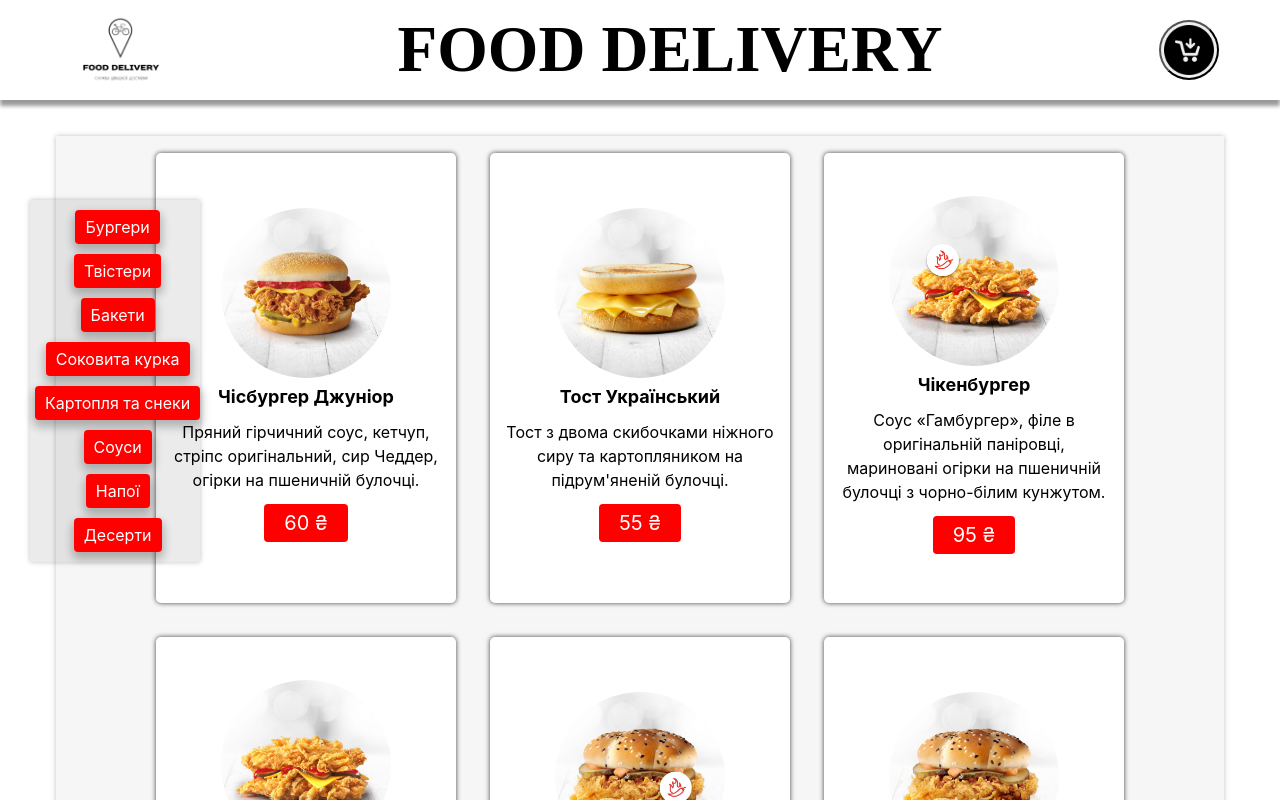
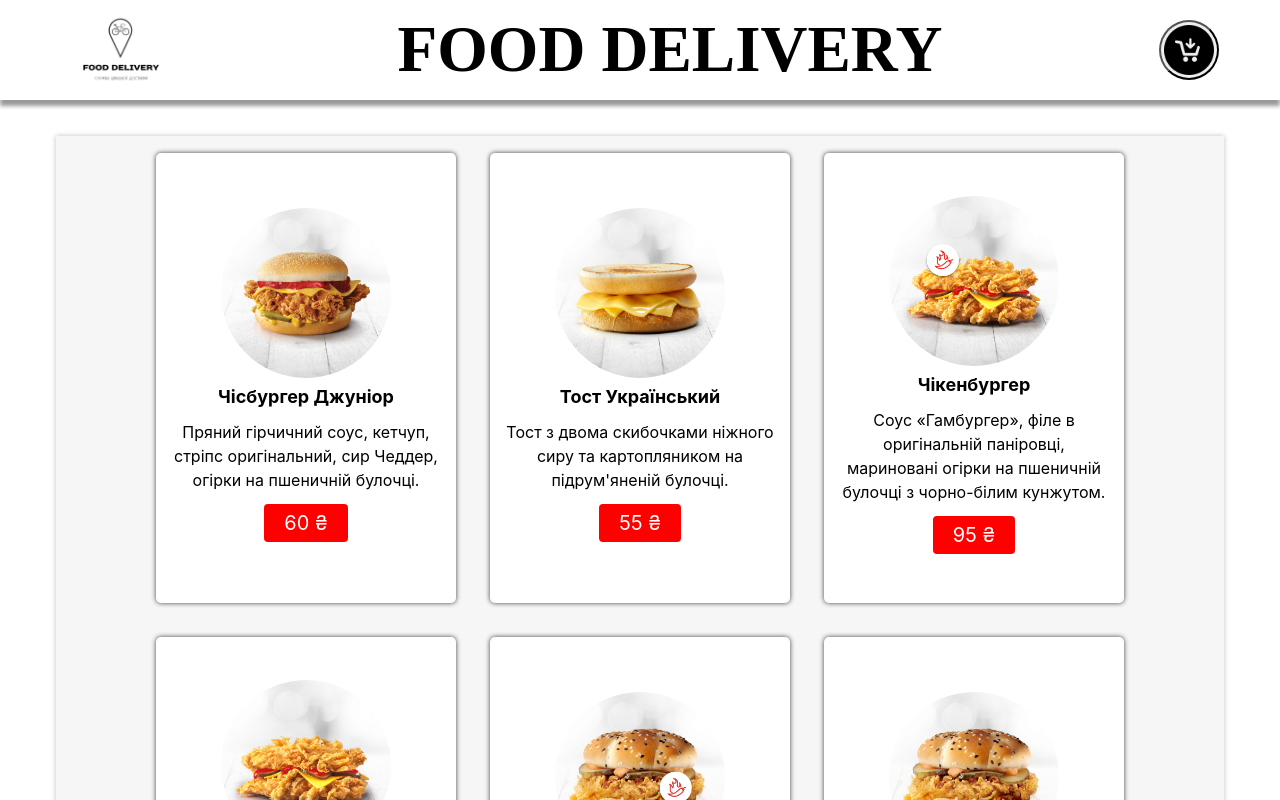
Before and after one commit to CrocodileGenna/clone_dostavka, a React (Create React App) app: page /clone_dostavka/KFC in a window 1280 px wide. Shown: the top 800 px of the page. Built offline with nearby package versions, Linux system fonts and the light colour scheme.

Commit message:
- title menu

```diff
--- a/src/components/Menu/Menu.jsx
+++ b/src/components/Menu/Menu.jsx
@@ -2,12 +2,13 @@
 import { OneCard } from './OneCard';
 import { MenuStyled } from './styled/Menu.styled';
 // import { MenuStyled, TitleMenu, OnePosition, Link } from './styled/Menu.styled';
-import { TitleMenu } from './TitleMenu';
+// import { TitleMenu } from './TitleMenu';
 
 export function Menu({ prop }) {
   return (
+    <div>
+      {/* <TitleMenu props={prop} /> */}
       <MenuStyled>
-      <TitleMenu props={prop} />
         {prop.map(props => {
           return (
             <li key={props.name}>
@@ -16,5 +17,6 @@ export function Menu({ prop }) {
           );
         })}
       </MenuStyled>
+    </div>
   );
 }
--- a/src/components/Menu/TitleMenu.jsx
+++ b/src/components/Menu/TitleMenu.jsx
@@ -10,11 +10,10 @@ export function TitleMenu({ props }) {
           renderedTypes.add(title);
           return (
             <OnePosition key={title}>
-              <Link href="/">{title}</Link>
+              <Link href={title}>{title}</Link>
             </OnePosition>
           );
         }
-        return;
       })}
     </TitleMenuStyle>
   );
```
Lines whose indentation alone changed are shown as unchanged.
